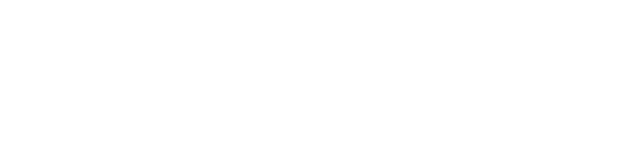
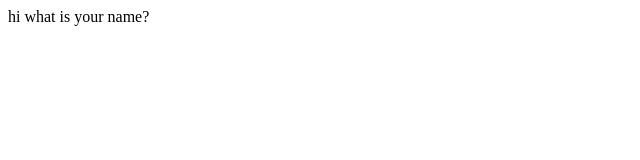
Before and after one commit to asifulhuq07/Md-Asiful-Huq, a plain HTML site: page index.html in a window 1280 px wide. Shown: the whole page, without its empty margins (0-640 px from the left). Drawn offline with Linux system fonts and the light colour scheme.

Commit message:
first time

```diff
--- a/index.html
+++ b/index.html
@@ -6,6 +6,6 @@
     <title>Md Asiful Huq</title>
 </head>
 <body>
-
+    hi what is your name?
 </body>
 </html>
```
